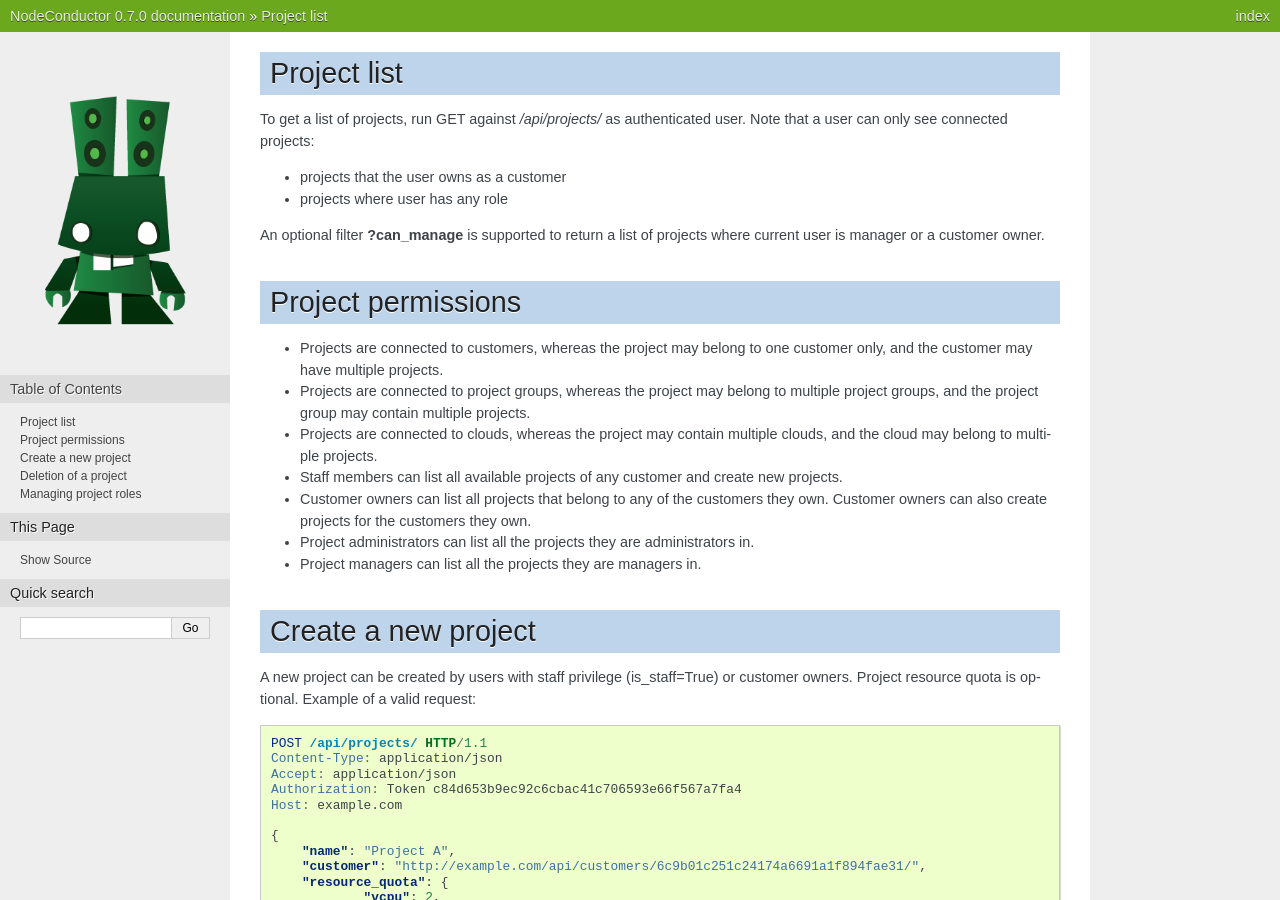
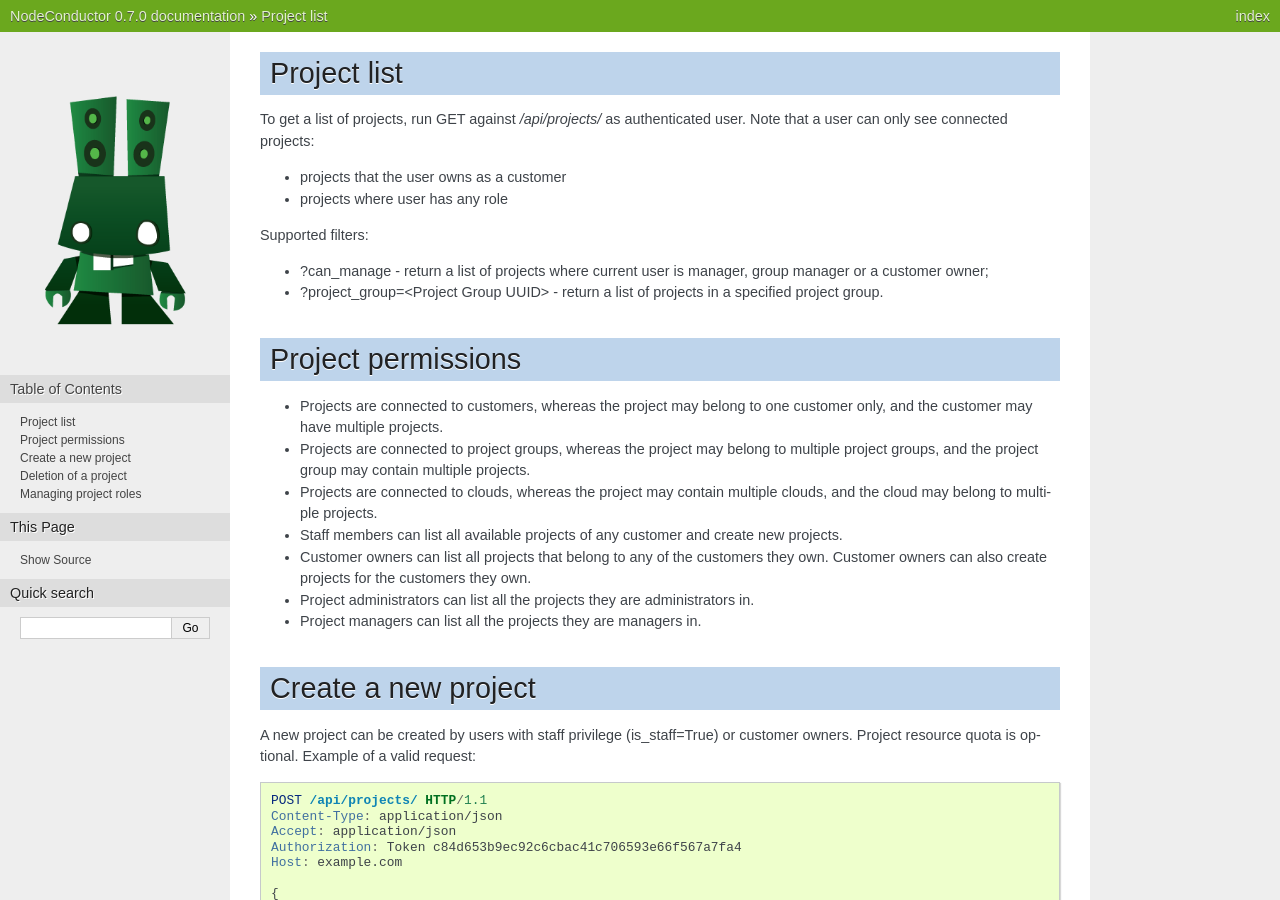
Before and after one commit to opennode/waldur-core, a Sphinx documentation site: the page built from docs/api/project.rst, in a window 1280 px wide and 900 px high. Built offline with Sphinx 7.4.7, drawn with Linux system fonts in a browser that asks for light colours.

Commit message:
Extend Project list documentation
- ITACLOUD-2413

```diff
--- a/docs/api/project.rst
+++ b/docs/api/project.rst
@@ -7,8 +7,10 @@ only see connected projects:
 - projects that the user owns as a customer
 - projects where user has any role
 
-An optional filter **?can_manage** is supported to return a list of projects where current user is manager or a customer
-owner.
+Supported filters:
+
+- ?can_manage - return a list of projects where current user is manager, group manager or a customer owner;
+- ?project_group=<Project Group UUID> - return a list of projects in a specified project group.
 
 Project permissions
 -------------------
```
